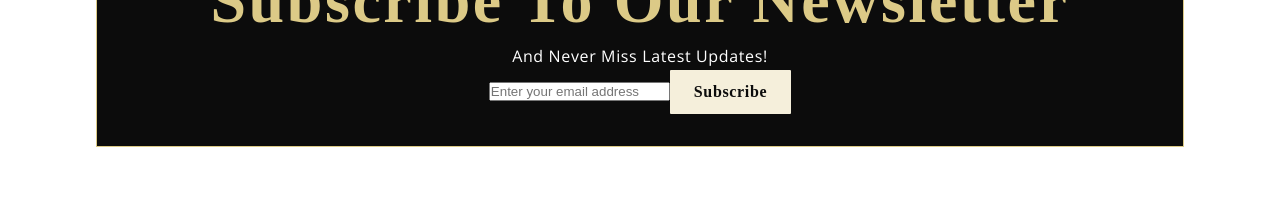
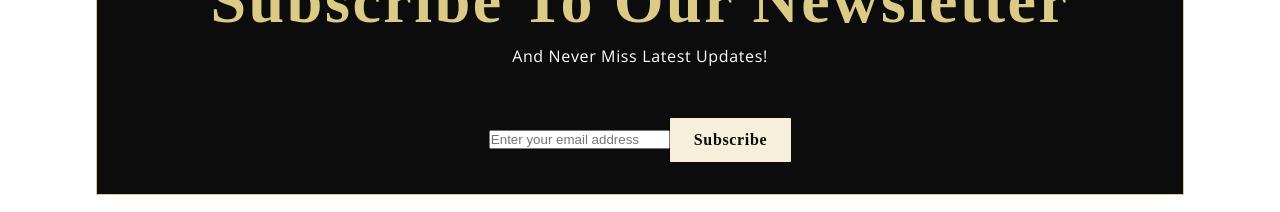
Before and after one commit to brosmar18/restaurant-frontend, a React (Create React App) app: page / in a window 1280 px wide. Shown: the part 7162-7374 px from the top of the page. Built offline with nearby package versions, Linux system fonts and the light colour scheme; a web font is replaced by a local one.

Commit message:
-input styles added

```diff
--- a/src/components/Footer/NewsLetter.css
+++ b/src/components/Footer/NewsLetter.css
@@ -7,3 +7,8 @@
 .app__newsletter-heading {
     text-align: center;
 }
+
+.app__newsletter-input {
+    flex-direction: row;
+    margin-top: 3rem;
+}
```
